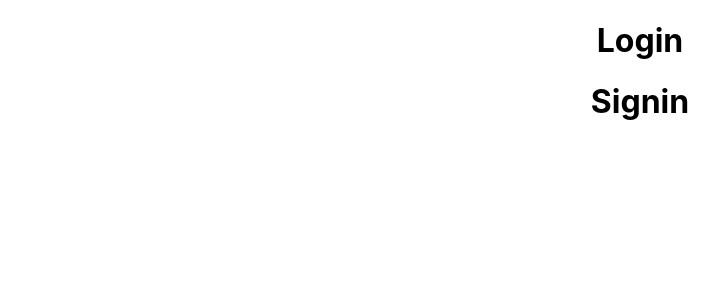
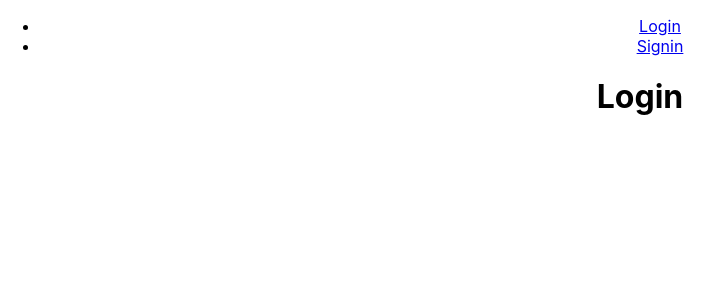
Before and after one commit to umarzahir-zz/console-copy, a React (Create React App) app: page / in a window 1280 px wide. Shown: the top 300 px of the page, without its empty margins (0-728 px from the left). Built offline with nearby package versions, Linux system fonts and the light colour scheme.

Commit message:
[add]deploy ivol

```diff
--- a/package.json
+++ b/package.json
@@ -5,6 +5,7 @@
   "dependencies": {
     "react": "^16.10.1",
     "react-dom": "^16.10.1",
+    "react-router-dom": "^5.1.2",
     "react-scripts": "3.1.2"
   },
   "scripts": {
--- a/src/App.js
+++ b/src/App.js
@@ -1,16 +1,33 @@
-import React from 'react';
-import logo from './logo.svg';
+import React, {Component} from 'react';
 import './App.css';
 import Login from './scenes/Login/Login';
 import Signin from './scenes/Signin/Signin';
+import ReactDOM from 'react-dom';
+import {BrowserRouter, Link, Route } from 'react-router-dom';
 
-function App() {
-  return (
-    <div className="App">
-      <Login/>
-      <Signin/>
-    </div>
-  );
+export default class App extends Component {
+  render(){
+    return (
+      <div className="App">
+
+        <BrowserRouter>
+          <div>
+          <ul>
+            <li>
+              <Link to="/">Login</Link>
+            </li>
+            <li>
+            <Link to="/signin">Signin</Link>
+            </li>
+
+          </ul>
+          <Route exact path="/" component={Login} />
+          <Route path="/signin" component={Signin} />
+          </div>
+        </BrowserRouter>
+
+      </div>
+    );
+  }
+
 }
-
-export default App;
```
Also changed, not shown: 1 other file (tests, documents, lock files or other folders).
